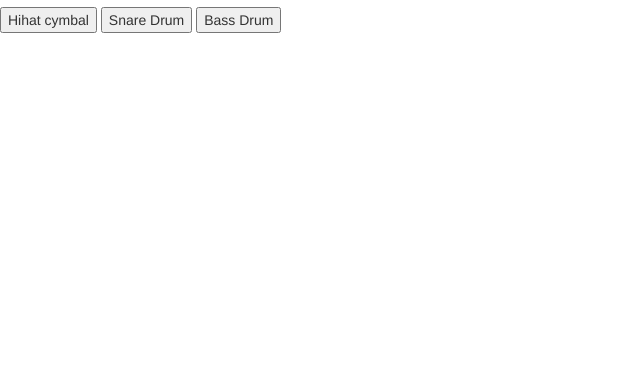
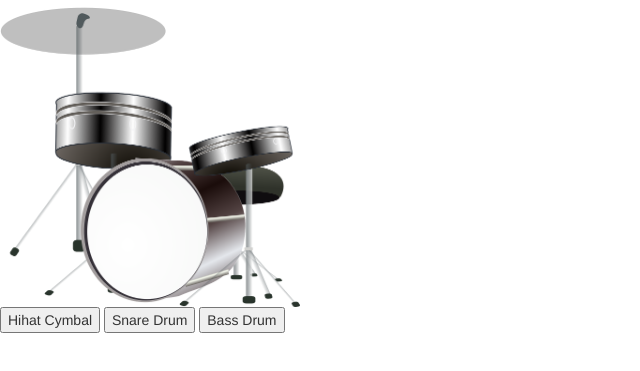
Before and after one commit to mdennis1318/MI-449-SS17-740-js-intro-Vh2K33, a plain HTML site: page index.html in a window 1280 px wide. Shown: the part 63-434 px from the top of the page, without its empty margins (0-640 px from the left). Drawn offline with nearby package versions, Linux system fonts and the light colour scheme.

Commit message:
added drumset image

```diff
--- a/index.html
+++ b/index.html
@@ -6,10 +6,19 @@
     <link rel="stylesheet" href="https://maxcdn.bootstrapcdn.com/bootstrap/3.3.7/css/bootstrap.min.css">
   </head>
   <body>
+
     <h1>Virtual Drum Kit</h1>
-    <button id="hi-hat-button">Hihat cymbal</button>
-    <button id="snare-button">Snare Drum</button>
-    <button id="bass-button">Bass Drum</button>
+
+    <div>
+      <a href="https://pixabay.com/en/set-drum-music-sound-rhythms-308752/"><img src="drum_img.png" alt="drum-set" width="300" height="300"></a>
+    </div>
+
+    <div>
+      <button id="hi-hat-button">Hihat Cymbal</button>
+      <button id="snare-button">Snare Drum</button>
+      <button id="bass-button">Bass Drum</button>
+    </div>
+
 
     <audio id="hi-hat-sound" src="drum-sounds/hihat.wav"></audio>
     <audio id="bass-sound" src="drum-sounds/kick.wav"></audio>
```
Also changed, not shown: drum_img.png (added).
